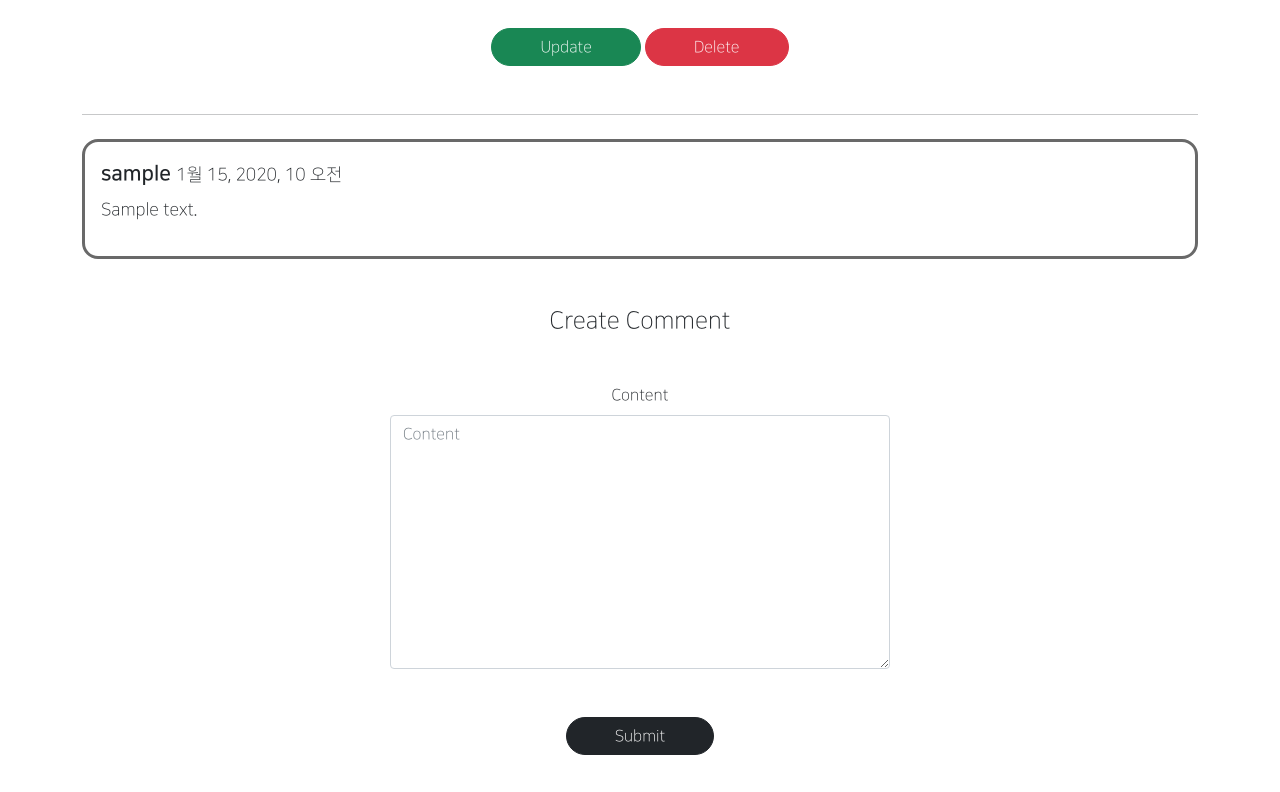
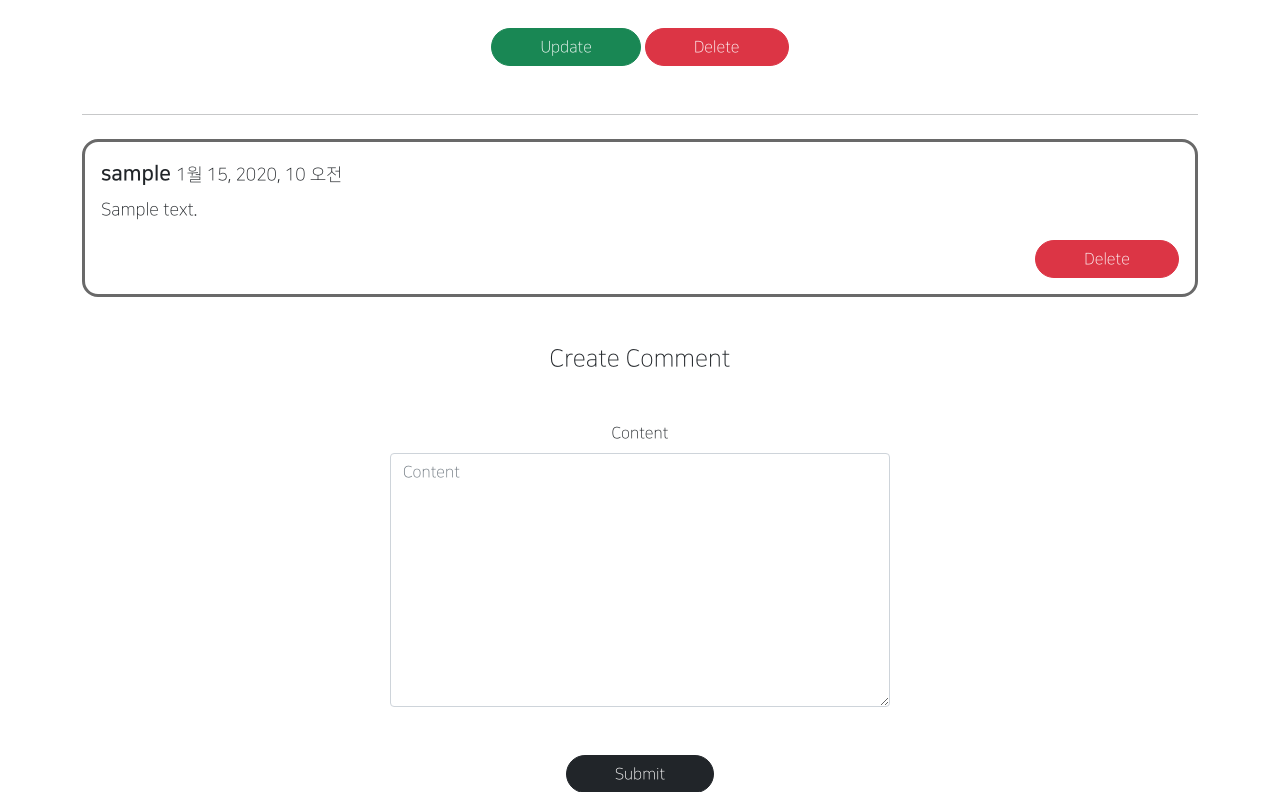
Before and after one commit to 21nkyu/gis_1ban_111, a Django app: page /articles/detail/1 in a window 1280 px wide. Shown: the part 1079-1871 px from the top of the page. Run offline with Django 3.2, Linux system fonts and the light colour scheme; a user stored in the database is signed in; tables that the repository leaves empty hold one stand-in row (values such as "Sample post"); grey boxes marked "Sample" are stand-in pictures; parts of the project's set-up code (start-up, migrations or seed data) failed here and were passed over; some libraries are stand-ins or nearby versions.

Commit message:
2021 08 11 001 1ban class commit 064

```diff
--- a/accountapp/decorators.py
+++ b/accountapp/decorators.py
@@ -4,7 +4,7 @@ from django.http import HttpResponseForbidden
 
 def account_ownership_required(func):
     def decorated(request, *args, **kwargs):
-        target_user = User.objects.get(pk=kwargs['pk']) #데이처베이스 접근 특정, 단일 객체 get 조건 pk 는 kwargs의pk에 있다
+        target_user = User.objects.get(pk=kwargs['pk']) #데이터베이스 접근 특정, 단일 객체 get 조건 pk 는 kwargs의pk에 있다
         if target_user == request.user:
             return func(request, *args, **kwargs)
         else:
--- a/articleapp/templates/articleapp/detail.html
+++ b/articleapp/templates/articleapp/detail.html
@@ -48,6 +48,14 @@
                     <div class="my-2">
                         <p>{{ comment.content }}</p>
                     </div>
+                    {% if comment.writer == user %}
+                    <div style="text-align: right">
+                        <a href="{% url 'commentapp:delete' pk=comment.pk %}"
+                        class="btn btn-danger rounded-pill px-5">
+                            Delete
+                        </a>
+                    </div>
+                    {% endif %}
                 </div>
 
             {% endfor %}
--- a/commentapp/decorators.py
+++ b/commentapp/decorators.py
@@ -10,4 +10,4 @@ def comment_ownership_required(func):
             return func(request, *args, **kwargs)
         else:
             return HttpResponseForbidden()
-        return decorated
+    return decorated
--- a/commentapp/urls.py
+++ b/commentapp/urls.py
@@ -6,6 +6,6 @@ app_name = 'commentapp'
 
 urlpatterns = [
     path('create/', CommentCreateView.as_view(), name='create'),
-    path('deledte/<int:pk>', CommentDeleteView.as_view(), name='delete')
+    path('delete/<int:pk>', CommentDeleteView.as_view(), name='delete')
 
 ]
```
